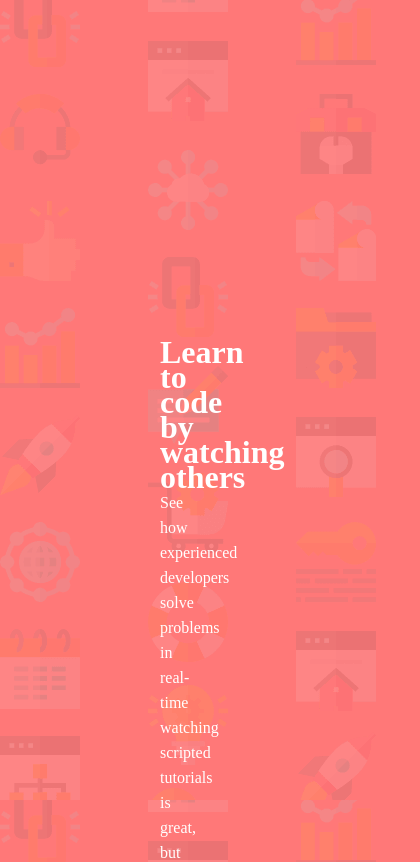
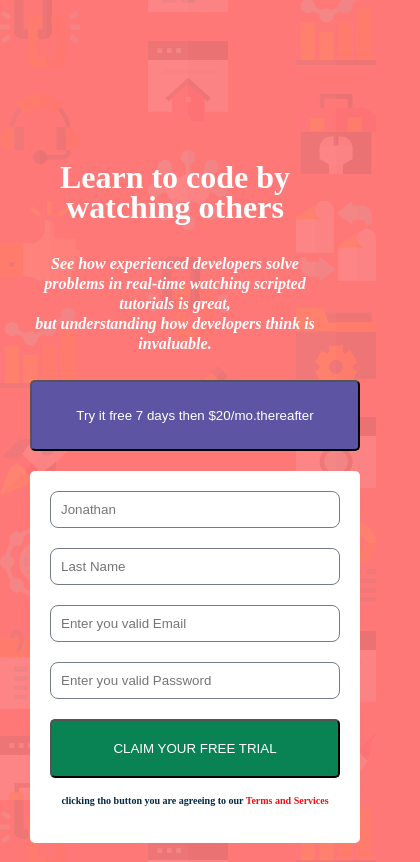
Before and after one commit to Zainab-Audu/Sign-up-form, a plain HTML site: page index.html in a window 390 px wide. Shown: the top 862 px of the page, 420 px wide, since content can reach past the window. Drawn offline with Linux system fonts and the light colour scheme.

Commit message:
Added media query

```diff
--- a/form.css
+++ b/form.css
@@ -9,6 +9,12 @@ body {
   background-color: #ff7878;
   color: white;
   background-image: url(/bg-intro-desktop.png);
+}
+h1 {
+  line-height: 30px;
+  display: block;
+  margin-block-start: 1em;
+  margin-block-end: 1em;
 }
 
 h4 {
@@ -25,7 +31,7 @@ h4 {
 #btn {
   background-color: #098254;
   color: #fff;
-  padding: 9px;
+  padding: 20px;
   border-radius: 5px;
   width: 100%;
 }
@@ -33,10 +39,18 @@ h4 {
 #btn1 {
   background-color: #5d54a3;
   color: #fff;
-  padding: 9px;
+  padding: 26px;
   border-radius: 5px;
   width: 100%;
   margin-bottom: 20px;
+}
+
+.p-tag {
+  font-weight: 600;
+  font-style: oblique;
+  display: block;
+  margin-block-start: 1em;
+  margin-block-end: 1em;
 }
 
 .maincontainer {
@@ -84,14 +98,28 @@ input {
 
 @media screen and (max-width: 900px) {
   .Sectioncontainer {
-    width: 70%;
     margin: auto;
   }
   .maincontainer {
     flex-direction: column;
+    padding: 30px;
+    width: 100vw;
+    text-align: center;
+    margin-top: 0%;
   }
   .maincontainer1 {
-    line-height: 25px;
+    line-height: 20px;
     margin-bottom: 10px;
+    width: 100vw;
   }
 }
+
+@media screen and (max-width: 768px) {
+  .Sectioncontainer {
+    display: flex;
+    flex-direction: column;
+  }
+  .maincontainer {
+    width: 100%;
+  }
+}
--- a/index.html
+++ b/index.html
@@ -16,10 +16,11 @@
     <div class="maincontainer">
       <div class="maincontainer1">
         <h1>Learn to code by watching others</h1>
-        <p>
-          See how experienced developers solve problems in real-time <br />
-          watching scripted tutorials is great, <br />but understanding how
-          developers think is invaluable.
+        <p class="p-tag">
+          See how experienced developers solve problems in real-time watching
+          scripted tutorials is great,
+          <br />
+          but understanding how developers think is invaluable.
         </p>
       </div>
       <div class="form-button-con">
```
